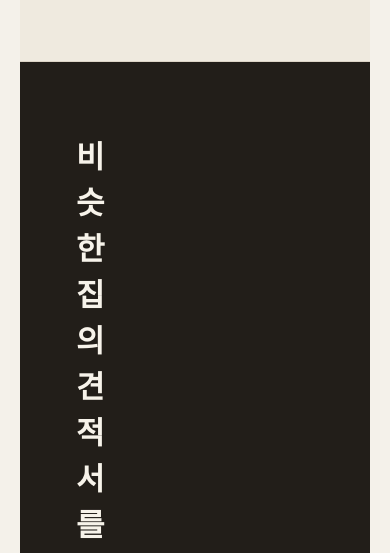
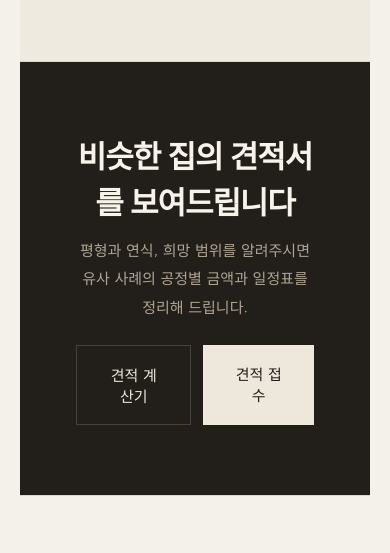
Before and after one commit to kwonjeongseop/filmcommando-web-v1, a plain HTML site: page filmcommando-web/Cases.dc.html in a window 390 px wide. Shown: the part 8325-8878 px from the top of the page. Drawn offline with nearby package versions, Linux system fonts and the light colour scheme; no server answers.

Commit message:
fix: Cases·Review CTA 섹션 회귀 수정

```diff
--- a/filmcommando-web/Cases.dc.html
+++ b/filmcommando-web/Cases.dc.html
@@ -43,6 +43,12 @@
     }
     .fc-cases-img {
       height:200px !important;
+    }
+    .fc-cases-cta {
+      flex-direction:column !important;
+      align-items:center !important;
+      text-align:center !important;
+      gap:24px !important;
     }
   }
   @media (max-width:480px) {
@@ -146,7 +152,7 @@
   </section>
 
   <section style="background:#221E19; color:#EDE7DC">
-    <div style="padding:70px 56px; display:flex; justify-content:space-between; align-items:center; gap:40px">
+    <div class="fc-cases-cta" style="padding:70px 56px; display:flex; justify-content:space-between; align-items:center; gap:40px">
       <div>
         <h2 style="font-family:'Nanum Myeongjo',serif; font-weight:800; font-size:31px; letter-spacing:-0.035em; margin:0 0 12px; color:#F7F3EA">비슷한 집의 견적서를 보여드립니다</h2>
         <p style="font-size:15px; line-height:1.9; color:#B0A595; margin:0">평형과 연식, 희망 범위를 알려주시면 유사 사례의 공정별 금액과 일정표를 정리해 드립니다.</p>
```
Also changed, not shown: filmcommando-web/Review.dc.html (+5 -1 lines).
